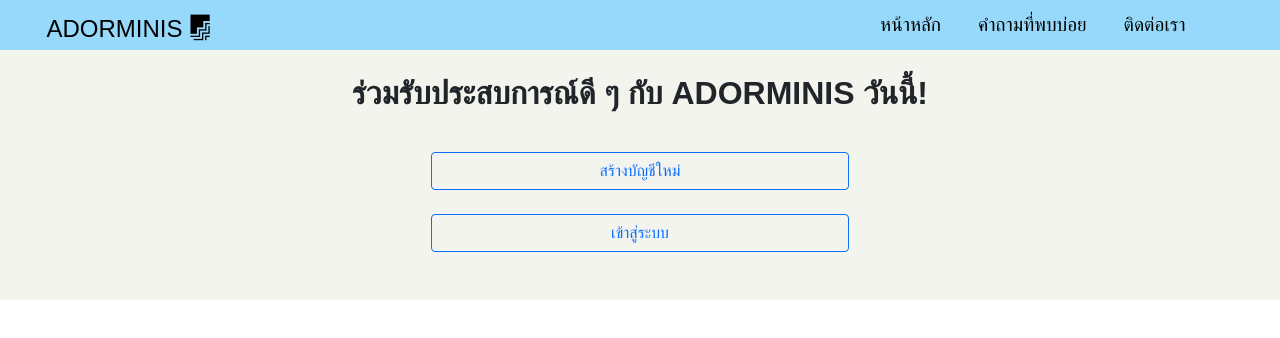
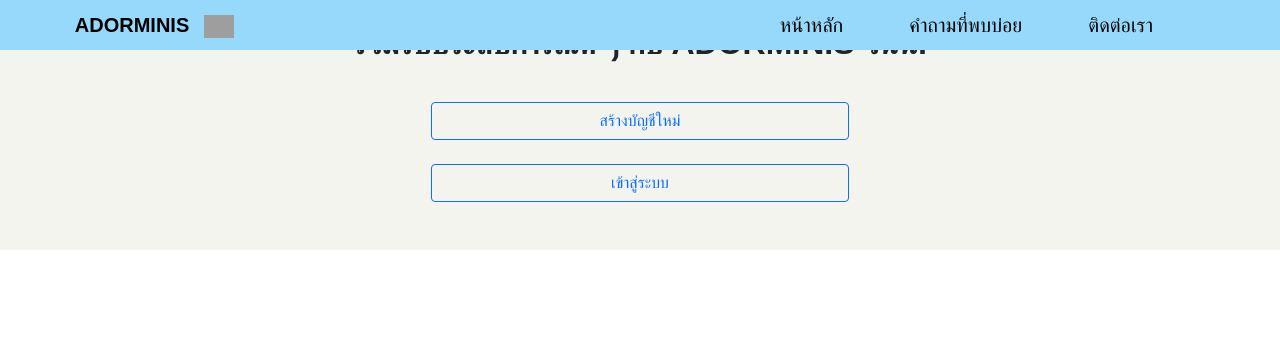
Before and after one commit to Donnayaplai/FRONTEND-ADORMINIS, a React (Create React App) app: page / in a window 1280 px wide. Shown: the top 338 px of the page. Built offline with nearby package versions, Linux system fonts and the light colour scheme; grey boxes are pictures that could not be loaded; a web font is replaced by a local one.

Commit message:
[EDIT] Navbar component

```diff
--- a/src/components/Navbar/Navbar.css
+++ b/src/components/Navbar/Navbar.css
@@ -1,185 +1,27 @@
-nav.navbar {
+nav {
   background-color: #97d9fb;
   height: 50px;
-  position: static;
-  display: flex;
-  justify-content: center;
-  align-items: center;
-  font-size: 1.2rem;
-  padding: 0;
 }
-.navbar.active {
-  background-color: linear-gradient(
-    90deg,
-    rgb(28, 27, 27) 0%,
-    rgb(26, 23, 23) 100%
-  );
-  color: #fff;
+.navbar-brand {
+  color: #000;
+  font-weight: bolder;
+  margin-right: 40%;
+  margin-left: 5%;
 }
-
-.navbar-logo {
+li.nav-item {
+  margin-left: 50px;
+}
+.nav-link {
   color: #000;
-  justify-self: start;
-  cursor: pointer;
-  text-decoration: none;
-  font-size: 1.5rem;
-  padding-bottom: 0.5rem;
-  margin-left: 0%;
+  font-size: 20px;
 }
-
-.fa-firstdraft {
-  margin-left: 0.5rem;
-  font-size: 1.6rem;
+.nav-link:hover {
+  color: #33e8ff;
 }
-
-.nav-menu {
-  display: grid;
-  grid-template-columns: repeat(3, auto);
-  grid-gap: 5px;
-  list-style: none;
-  text-align: center;
-  width: 70vw;
-  justify-content: end;
-  margin-left: 6rem;
-  margin-right: 2rem;
+.nav-link:active {
+  color: #33e8ff;
 }
-
-.nav-item {
-  display: flex;
-  align-items: center;
-  height: 50px;
+img {
+  width: 30px;
+  margin-left: 10%;
 }
-
-.nav-links {
-  color: #000;
-  text-decoration: none;
-  padding: 0.5rem 1rem;
-}
-
-.nav-links:hover {
-  background-color: #97d9fb;
-  color: #fff;
-  border-radius: 4px;
-  transition: all 0.2s ease-out;
-}
-
-.fa-bars {
-  color: #000;
-  width: 10px;
-}
-
-.nav-links-mobile {
-  display: none;
-}
-
-.menu-icon {
-  display: none;
-}
-
-@media screen and (max-width: 960px) {
-  .NavbarItems {
-    position: relative;
-  }
-
-  .nav-menu {
-    display: flex;
-    flex-direction: column;
-    width: 100%;
-    height: 25vh;
-    position: absolute;
-    top: 50px;
-    left: -100%;
-    opacity: 1;
-    transition: all 0.5s ease;
-    padding: 0;
-    margin: 0;
-  }
-
-  .nav-menu.active {
-    background: #242222;
-    left: 0;
-    opacity: 1;
-    transition: all 0.5s ease;
-    z-index: 1;
-  }
-
-  .nav-links {
-    text-align: center;
-    padding: 2rem;
-    width: 100%;
-    display: table;
-    color: #fff;
-  }
-
-  .nav-links:hover {
-    background-color: #1888ff;
-    border-radius: 0;
-    padding: 0.5rem;
-  }
-
-  .navbar-logo {
-    position: absolute;
-    top: 0;
-    left: 0;
-    transform: translate(20%, 30%);
-  }
-
-  .menu-icon {
-    display: block;
-    position: absolute;
-    top: 0;
-    right: 0;
-    transform: translate(-200%, 20%);
-    font-size: 1.7rem;
-    cursor: pointer;
-  }
-
-  .fa-times {
-    color: #000;
-    font-size: 2rem;
-  }
-
-  .nav-links-mobile {
-    display: block;
-    text-align: center;
-    padding: 1.5rem;
-    margin: 2rem auto;
-    border-radius: 4px;
-    width: 100%;
-    background: #1888ff;
-    text-decoration: none;
-    color: #fff;
-    font-size: 1.5rem;
-  }
-
-  .nav-links-mobile:hover {
-    background: #fff;
-    color: #687685;
-    transition: 200ms;
-  }
-
-  button {
-    display: none;
-  }
-}
-
-/* .btn {
-  padding: 8px 20px;
-  border-radius: 4px;
-  outline: none;
-  border: none;
-  font-size: 18px;
-  color: #000;
-  cursor: pointer;
-  background-color: #97d9fb;
-}
-
-.btn:hover {
-  padding: 6px 18px;
-  transition: all 0.3s ease-out;
-  background-color: transparent;
-  color: #000;
-  border-radius: 4px;
-  border: 2px solid var(--primary);
-  transition: all 0.3s ease-out;
-} */
--- a/src/components/Navbar/Navbar.js
+++ b/src/components/Navbar/Navbar.js
@@ -1,55 +1,47 @@
-import React, { useState } from 'react';
+import React from 'react';
 import { Link } from 'react-router-dom';
-import { connect } from 'react-redux';
 import './Navbar.css';
+import logo from '../../images/logo.png';
 
 function Navbar() {
-  const [click, setClick] = useState(false);
-  const [navbar, setNavbar] = useState(false);
-
-  const handleClick = () => setClick(!click);
-  const closeMobileMenu = () => setClick(false);
-
-  const changeBackground = () => {
-    if (window.scrollY >= 80) {
-      setNavbar(true);
-    } else {
-      setNavbar(false);
-    }
-  };
-
-  window.addEventListener('scroll', changeBackground);
-
   return (
-    <nav className={navbar ? 'navbar active' : 'navbar'}>
-      <Link to='/' className='navbar-logo' onClick={closeMobileMenu}>
+    <nav className='navbar fixed-top navbar-expand-lg'>
+      <div className='container-fluid'>
+        <Link to='/' className='navbar-brand'>
           ADORMINIS
-        <i class='fab fa-firstdraft' />
+          <img src={logo} alt='logo' />
         </Link>
-      <div className='menu-icon' onClick={handleClick}>
-        <i className={click ? 'fas fa-times' : 'fas fa-bars'} />
-      </div>
-      <ul className={click ? 'nav-menu active' : 'nav-menu'}>
+        <button
+          className='navbar-toggler'
+          type='button'
+          data-bs-toggle='collapse'
+          data-bs-target='#navbarTogglerDemo02'
+          aria-controls='navbarTogglerDemo02'
+          aria-expanded='false'
+          aria-label='Toggle navigation'
+        >
+          <span className='navbar-toggler-icon'></span>
+        </button>
+        <div className='collapse navbar-collapse' id='navbarTogglerDemo02'>
+          <ul className='navbar-nav me-auto mb-2 mb-lg-0'>
             <li className='nav-item'>
-          <Link to='/' className='nav-links' onClick={closeMobileMenu}>
+              <Link to='/' className='nav-link' aria-current='page'>
                 หน้าหลัก
               </Link>
             </li>
             <li className='nav-item'>
-          <Link to='/faq' className='nav-links' onClick={closeMobileMenu}>
+              <Link to='/faq' className='nav-link' aria-current='page'>
                 คำถามที่พบบ่อย
               </Link>
             </li>
             <li className='nav-item'>
-          <Link
-            to='/contact-us'
-            className='nav-links'
-            onClick={closeMobileMenu}
-          >
+              <Link to='/contact-us' className='nav-link' aria-current='page'>
                 ติดต่อเรา
               </Link>
             </li>
           </ul>
+        </div>
+      </div>
     </nav>
   );
 }
```
Lines whose indentation alone changed are shown as unchanged.
